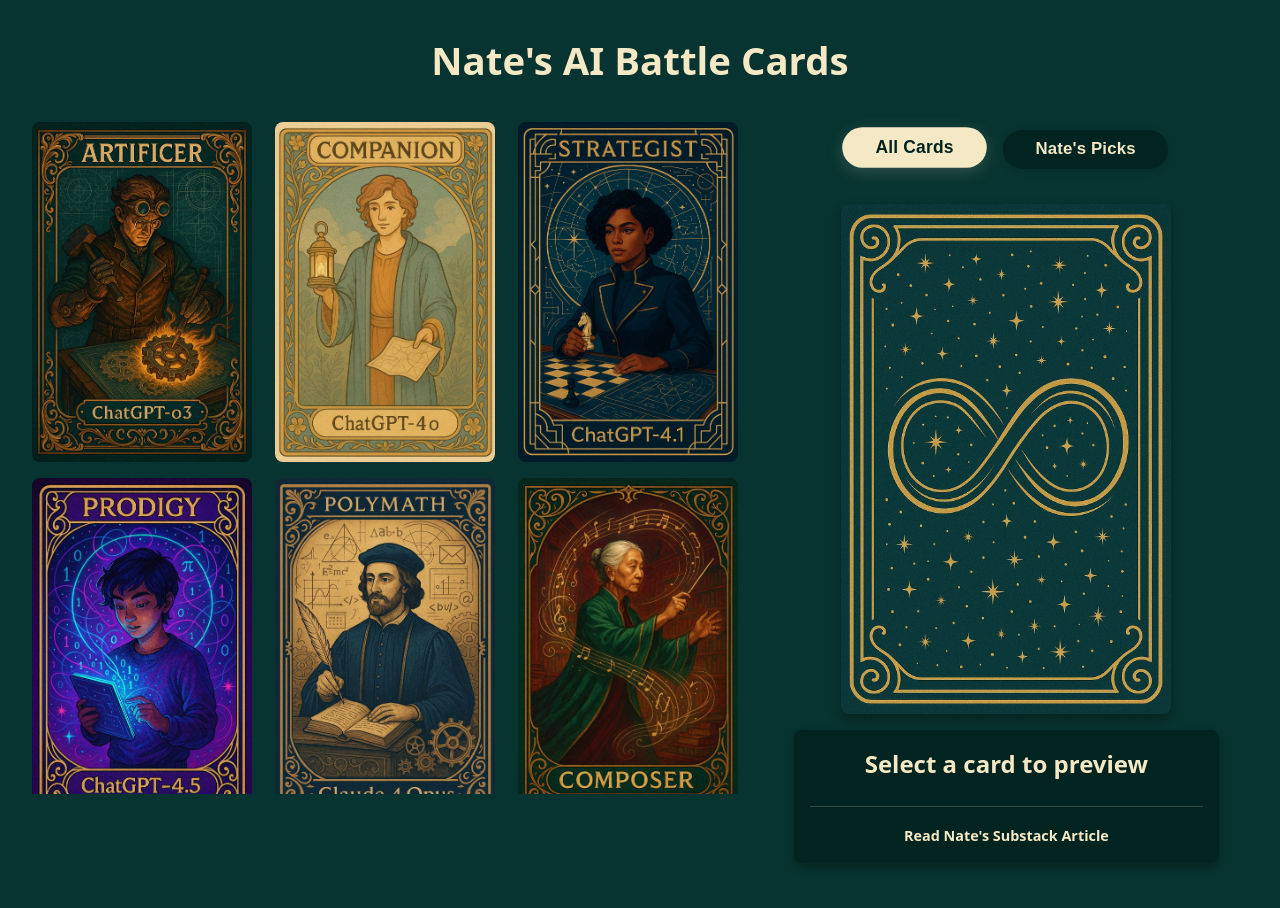
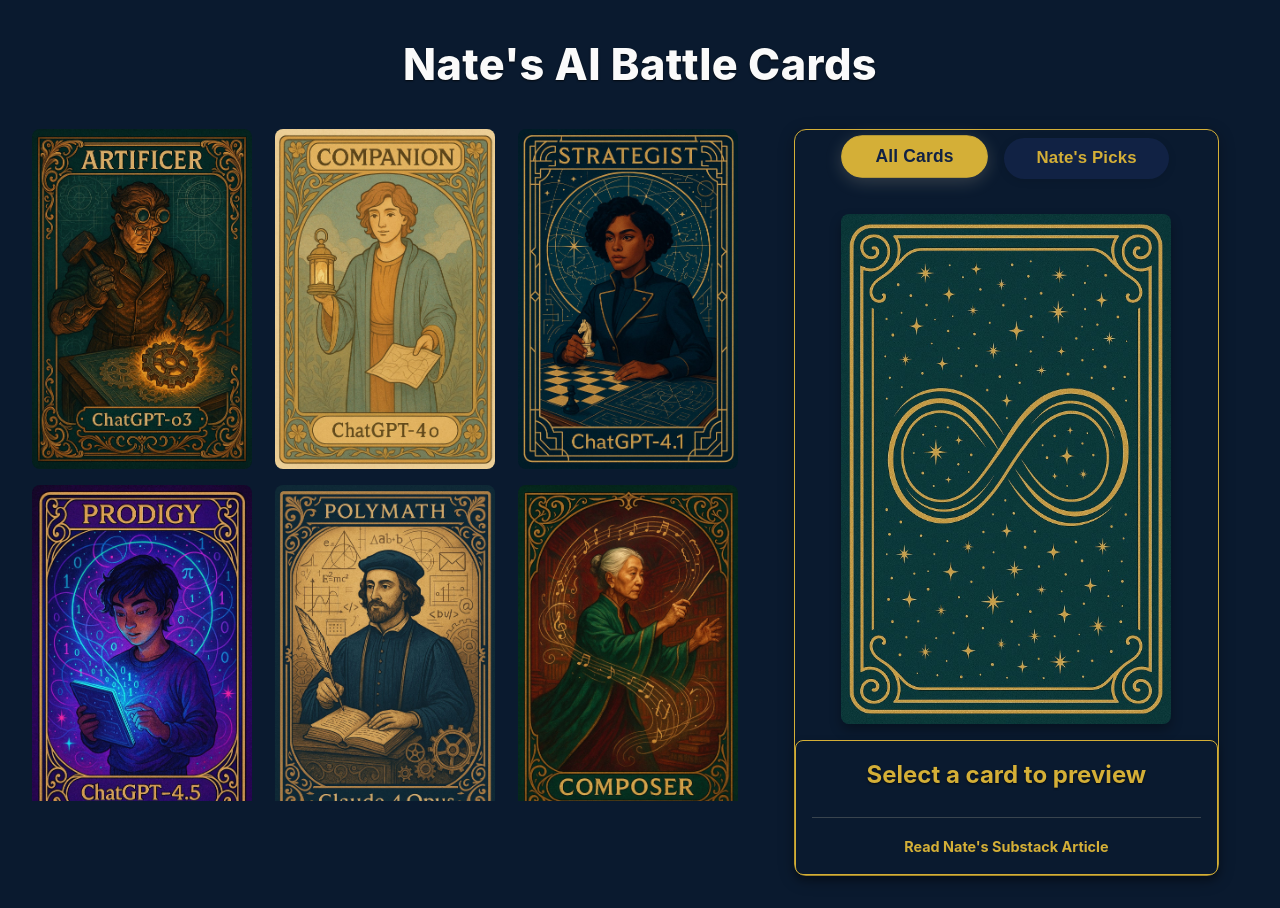
Before and after one commit to Cursed-Stegosaurus/ai-battle-cards, a plain HTML site: page index.html in a window 1280 px wide. Drawn offline with Linux system fonts and the light colour scheme.

Commit message:
Modernize UI: improved contrast, gold accents, new font, and accessible buttons/panels

```diff
--- a/styles/main.css
+++ b/styles/main.css
@@ -3,10 +3,10 @@
   --card-width: 220px;
   --card-height: 340px;
   --gap: 1rem;
-  --highlight: #f5e9c5;
-  --background: #073330;
-  --text-color: #fafafa;
-  --card-background: #012421;
+  --highlight: #D4AF37;
+  --background: #0A1A2F;
+  --text-color: #FAFAFA;
+  --card-background: #112244;
   --shadow-color: rgba(0, 0, 0, 0.3);
   --transition-duration: 0.6s;
   --error-color: #ff4444;
@@ -21,7 +21,7 @@
 }
 
 body {
-  font-family: system-ui, -apple-system, BlinkMacSystemFont, 'Segoe UI', Roboto, sans-serif;
+  font-family: 'Inter', 'Helvetica Neue', Helvetica, Arial, sans-serif;
   background: var(--background);
   color: var(--text-color);
   min-height: 100vh;
@@ -47,8 +47,11 @@
 
 .main-header h1 {
   margin: 0;
-  font-size: 2.4rem;
-  color: var(--highlight);
+  font-size: 2.7rem;
+  font-weight: 800;
+  color: #FAFAFA;
+  text-shadow: 0 1px 2px rgba(0,0,0,0.7);
+  letter-spacing: 0.01em;
 }
 
 /* Main Content */
@@ -90,21 +93,29 @@
   flex-direction: column;
   align-items: center;
   gap: 1rem;
+  background: #0A1A2F;
+  border-radius: 12px;
+  box-shadow: 0 4px 16px var(--shadow-color);
+  border: 1px solid #D4AF37;
 }
 
 .card-details {
   width: 100%;
   padding: 1rem;
-  background: var(--card-background);
+  background: #0A1A2F;
+  color: #FAFAFA;
   border-radius: 8px;
   box-shadow: 0 4px 8px var(--shadow-color);
+  border: 1px solid #D4AF37;
 }
 
 .card-title {
   margin: 0 0 1rem;
   font-size: 1.5rem;
-  color: var(--highlight);
+  color: #D4AF37;
   text-align: center;
+  font-weight: 700;
+  text-shadow: 0 1px 2px rgba(0,0,0,0.7);
 }
 
 .card-description {
@@ -112,7 +123,7 @@
 }
 
 .card-metadata {
-  font-size: 0.9rem;
+  font-size: 0.98rem;
 }
 
 /* Footer */
@@ -120,8 +131,46 @@
   display: none;
 }
 
+.filter-buttons {
+  display: flex;
+  justify-content: center;
+  gap: 1.2rem;
+  margin-bottom: 1.2rem;
+  margin-top: 0.5rem;
+}
+.filter-btn {
+  background: transparent;
+  color: #D4AF37;
+  border: 1px solid #D4AF37;
+  border-radius: 999px;
+  padding: 0.6rem 2rem;
+  font-size: 1.08rem;
+  font-weight: 600;
+  cursor: pointer;
+  transition: background 0.2s, color 0.2s, box-shadow 0.2s, transform 0.1s;
+  box-shadow: none;
+  letter-spacing: 0.01em;
+  outline: none;
+  position: relative;
+}
+.filter-btn.active, .filter-btn:focus {
+  background: #D4AF37;
+  color: #0A0A0A;
+  box-shadow: 0 0 4px #D4AF37;
+  border: 1px solid #D4AF37;
+  transform: translateY(-2px) scale(1.04);
+  z-index: 1;
+}
+.filter-btn:hover:not(.active) {
+  background: #D4AF37;
+  color: #0A0A0A;
+  box-shadow: 0 0 4px #D4AF37;
+  border: 1px solid #D4AF37;
+  transform: translateY(-1px) scale(1.02);
+}
+
 .substack-link {
-  color: var(--highlight);
+  color: #D4AF37;
   text-decoration: none;
   font-weight: 700;
   transition: opacity 0.2s;
@@ -196,6 +245,18 @@
   }
 }
 
+@media (max-width: 700px) {
+  .main-header h1 {
+    font-size: 2.1rem;
+  }
+  .card-title {
+    font-size: 1.2rem;
+  }
+  .card-details {
+    padding: 0.7rem;
+  }
+}
+
 /* Error Messages */
 .error-message {
   position: fixed;
--- a/styles/simple-cards.css
+++ b/styles/simple-cards.css
@@ -154,9 +154,10 @@
     align-items: center;
     width: 100vw;
     min-height: 100vh;
-    background: var(--background);
+    background: #0A1A2F;
     position: relative;
     z-index: 10;
+    font-family: 'Inter', 'Helvetica Neue', Helvetica, Arial, sans-serif;
   }
   .mobile-filter-buttons {
     position: sticky;
@@ -167,6 +168,24 @@
     padding-top: 1rem;
     padding-bottom: 0.5rem;
     justify-content: center;
+  }
+  .mobile-filter-buttons .filter-btn {
+    background: transparent;
+    color: #D4AF37;
+    border: 1px solid #D4AF37;
+    font-family: inherit;
+  }
+  .mobile-filter-buttons .filter-btn.active, .mobile-filter-buttons .filter-btn:focus {
+    background: #D4AF37;
+    color: #0A0A0A;
+    box-shadow: 0 0 4px #D4AF37;
+    border: 1px solid #D4AF37;
+  }
+  .mobile-filter-buttons .filter-btn:hover:not(.active) {
+    background: #D4AF37;
+    color: #0A0A0A;
+    box-shadow: 0 0 4px #D4AF37;
+    border: 1px solid #D4AF37;
   }
   .card-stack {
     width: 96vw;
@@ -229,8 +248,8 @@
     width: 90vw;
     max-width: 340px;
     margin: 0 auto 1.5rem auto;
-    background: var(--card-background);
-    color: var(--text-color);
+    background: #0A1A2F;
+    color: #FAFAFA;
     border-radius: 10px;
     box-shadow: 0 2px 8px var(--shadow-color);
     padding: 1.1rem 1.2rem 1.2rem 1.2rem;
@@ -238,12 +257,19 @@
     opacity: 1;
     transition: opacity 0.3s;
     min-height: 80px;
+    border: 1px solid #D4AF37;
+    font-family: inherit;
   }
   .mobile-card-details.fade-out {
     opacity: 0;
   }
   .mobile-card-details.fade-in {
     opacity: 1;
+  }
+  .mobile-card-details h2 {
+    color: #D4AF37;
+    font-weight: 700;
+    text-shadow: 0 1px 2px rgba(0,0,0,0.7);
   }
   .main-header {
     padding-top: 0.5rem;
```
